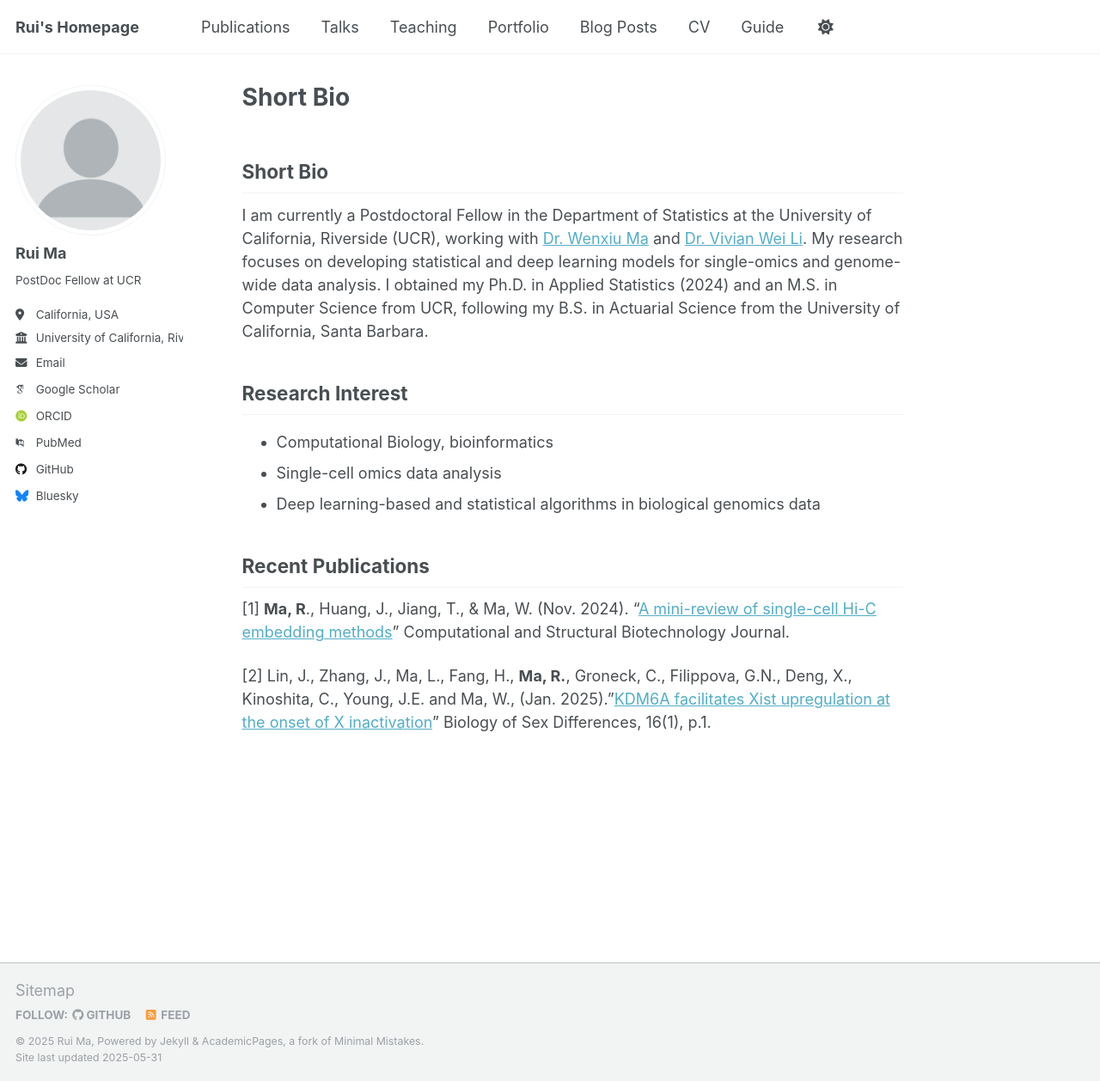
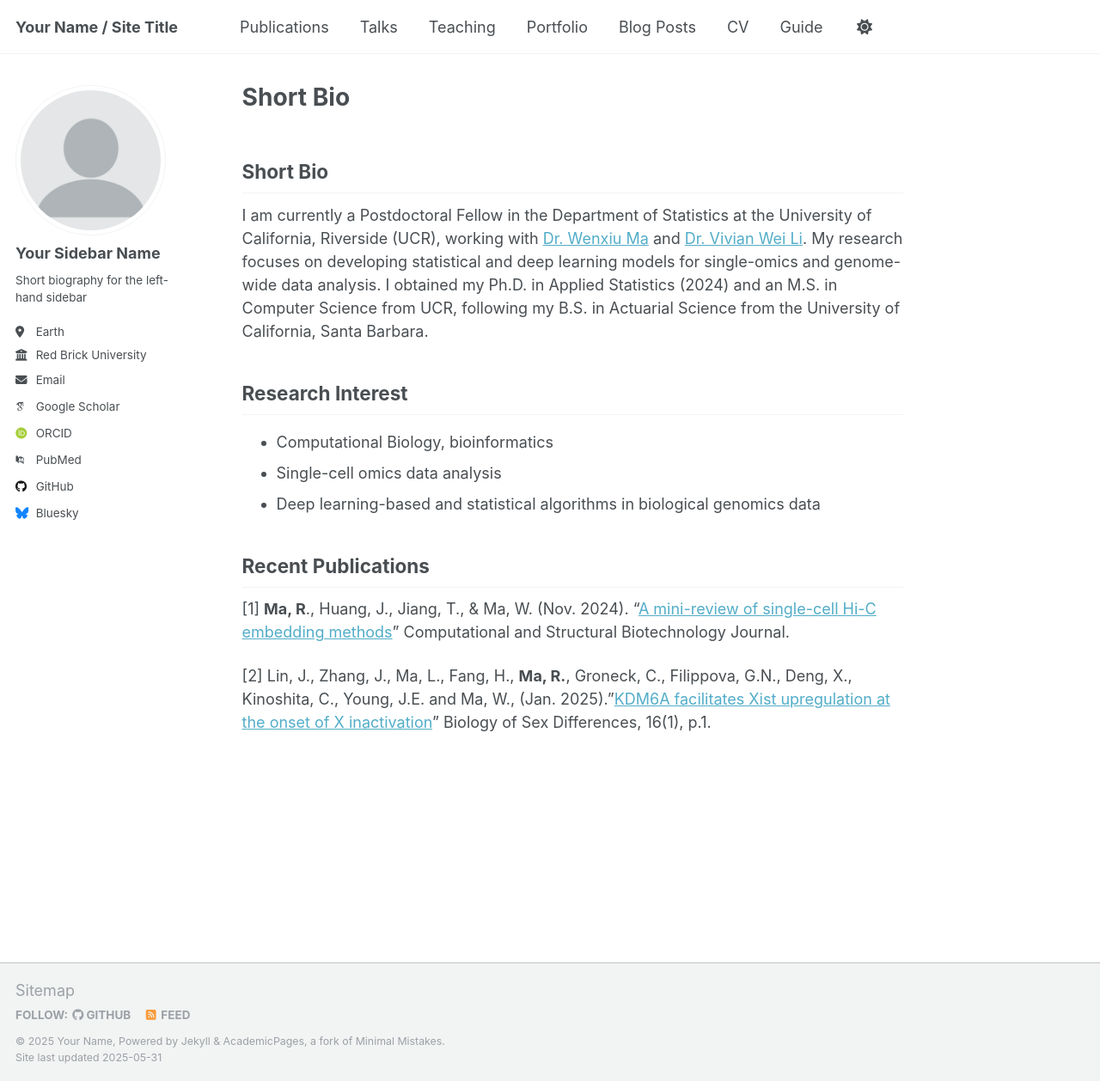
Before and after one commit to rma045/ruima, a Jekyll site: the page built from _pages/about.md, in a window 1280 px wide and 1258 px high. Shown: the whole window at 86% size. Built offline with Jekyll 4.4.1, drawn with Linux system fonts in a browser that asks for light colours; some web fonts are replaced; our own code applies the rules of GitHub Pages for plain Markdown files.

Commit message:
Update _config.yml

```diff
--- a/_config.yml
+++ b/_config.yml
@@ -9,13 +9,13 @@
 # Basic Site Settings
 locale                   : "en-US"
 site_theme               : "default"
-title                    : "Rui's Homepage"
+title                    : "Your Name / Site Title"
 title_separator          : "-"
-name                     : &name "Rui Ma"
-description              : &description "PostDoc Fellow at UCR"
+name                     : &name "Your Name"
+description              : &description "personal description"
 url                      : https://academicpages.github.io # the base hostname & protocol for your site e.g. "https://[your GitHub username].github.io" or if you already have some other page hosted on Github then use "https://[your GitHub username].github.io/[Your Repo Name]"
 baseurl                  : "" # the subpath of your site, e.g. "/blog"
-repository               : #"ruima-stats.github.io"
+repository               : "academicpages/academicpages.github.io"
 
 # Site Author - The following control what appear as part of the author content on the side bar.
 #               If a field is blank the icon and link will not appear, otherwise it will be shown.
@@ -23,13 +23,13 @@ repository               : #"ruima-stats.github.io"
 author:
   # Biographic information
   avatar           : "profile.png"
-  name             : "Rui Ma"
+  name             : "Your Sidebar Name"
   pronouns         : # example: "she/her"
-  bio              : "PostDoc Fellow at UCR"
-  location         : "California, USA"
-  employer         : "University of California, Riverside"
+  bio              : "Short biography for the left-hand sidebar"
+  location         : "Earth"
+  employer         : "Red Brick University"
   uri              : # URL
-  email            : "rma045@ucr.edu"
+  email            : "none@example.org"
 
   # Academic websites
   academia         : # URL
```
